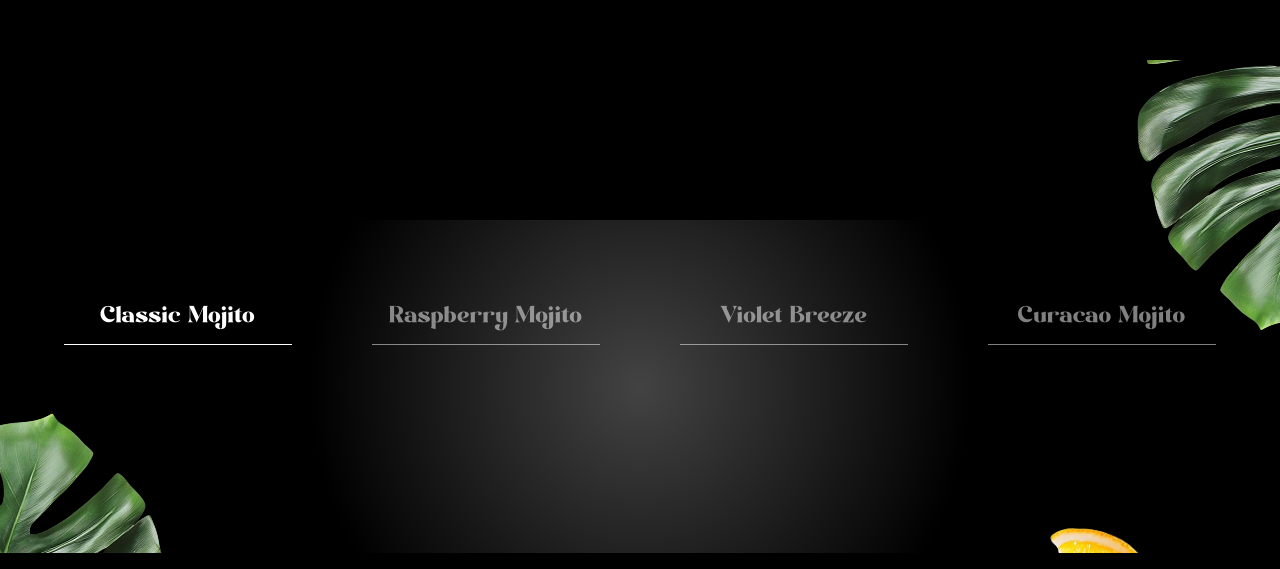
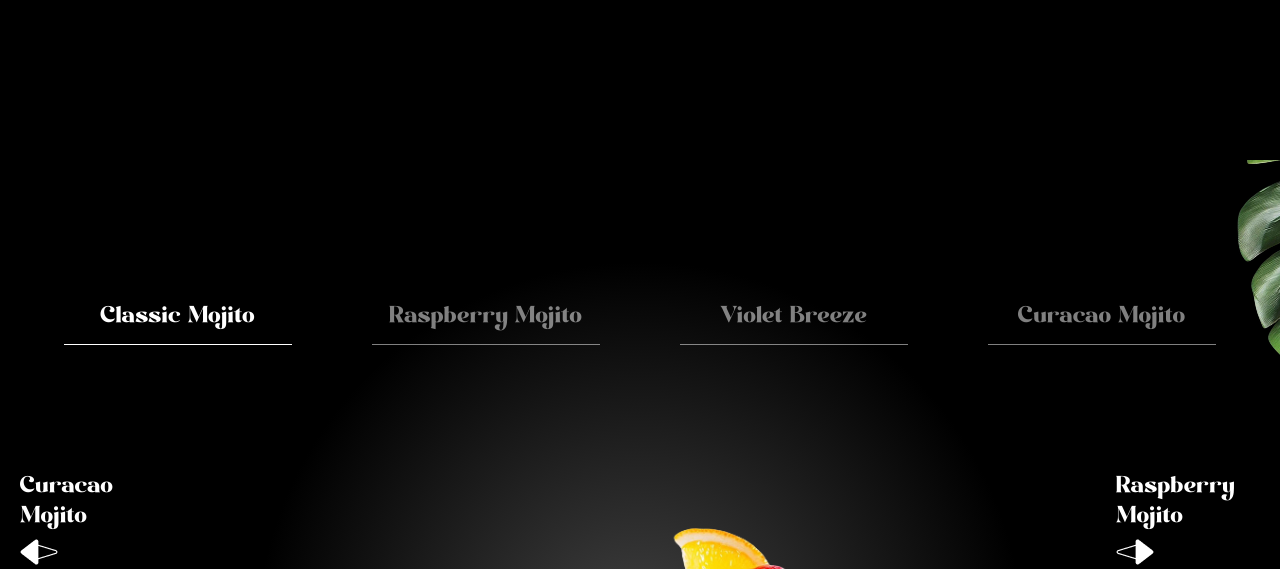
Before and after one commit to Imanifari/gsap_cocktail, a React (Vite) app: page / in a window 1280 px wide. Shown: the part 5336-5905 px from the top of the page. Before the commit the page ends 4505 px from the top, so only its background shows below. Built offline with nearby package versions, Linux system fonts and the light colour scheme; a web font is replaced by a local one.

Commit message:
feat: add Contact component with GSAP animations and integrate into App

```diff
--- a/src/App.jsx
+++ b/src/App.jsx
@@ -6,6 +6,7 @@
 import About from "./components/About";
 import Art from "./components/Art";
 import Menu from "./components/Menu";
+import Contact from "./components/Contact";
 
 gsap.registerPlugin(ScrollTrigger, SplitText);
 
@@ -18,6 +19,7 @@
       <About />
       <Art />
       <Menu />
+      <Contact />
     </main>
   );
 };
--- /dev/null
+++ b/src/components/Contact.jsx
@@ -0,0 +1,92 @@
+import React from "react";
+import { openingHours, socials } from "../constants";
+import { useGSAP } from "@gsap/react";
+import { SplitText } from "gsap/all";
+import gsap from "gsap";
+
+const Contact = () => {
+  useGSAP(() => {
+    const titleSplit = SplitText.create("#contact h2", { type: "words" });
+
+    const tl = gsap.timeline({
+      scrollTrigger: {
+        Trigger: "#contact",
+        start: "top center",
+      },
+      ease: "power1.inOut",
+    });
+
+    tl.from(titleSplit.words, {
+      opacity: 0,
+      yPercent: 100,
+      stagger: 0.02,
+    })
+      .from("#contact h3, #contact p", {
+        opacity: 0,
+        yPercent: 100,
+        stagger: 0.02,
+      })
+      .to("#f-right-leaf", {
+        y: "-50",
+        duration: 1,
+        ease: "power1.inOut",
+      })
+      .to("#f-left-leaf", {
+        y: "-50",
+        duration: 1,
+        ease: "power1.inOut",
+      });
+  }, []);
+  return (
+    <footer id="contact">
+      <img
+        src="/images/footer-right-leaf.png"
+        alt="right-leaf"
+        id="f-right-leaf"
+      />
+      <img
+        src="/images/footer-left-leaf.png"
+        alt="left-leaf"
+        id="f-left-leaf"
+      />
+      <div className="content">
+        <h2>Where To Find Us</h2>
+        <div>
+          <h3>Visit Our Bar</h3>
+          <p>456, Raq Blvd. #404, Los Angeles, CA 90210</p>
+        </div>
+        <div>
+          <h3>Contact Us</h3>
+          <p>(555) 987-6543</p>
+          <p>hello@imaniahwebcocktail.com</p>
+        </div>
+        <div>
+          <h3>Open Every Day</h3>
+          {openingHours.map((time) => (
+            <p key={time.day}>
+              {time.day} : {time.time}
+            </p>
+          ))}
+        </div>
+        <div>
+          <h3>Socials</h3>
+          <div className="flex-center gap-5">
+            {socials.map((social) => (
+              <a
+                href={social.url}
+                key={social.name}
+                target="_blank"
+                rel="noopener noreferrer"
+                aria-label={social.name}
+              >
+                <img src={social.icon} alt={social.name} />
+              </a>
+            ))}
+          </div>
+        </div>
+      </div>
+    </footer>
+  );
+};
+
+export default Contact;
--- a/src/components/Menu.jsx
+++ b/src/components/Menu.jsx
@@ -1,9 +1,50 @@
 import React, { useRef, useState } from "react";
 import { allCocktails } from "../constants";
+import { useGSAP } from "@gsap/react";
+import gsap from "gsap";
 
 const Menu = () => {
   const [currentIndex, setCurrentIndex] = useState(0);
   const contentRef = useRef();
+
+  useGSAP(() => {
+    gsap.fromTo("#title", { opacity: 0 }, { opacity: 1, duration: 1 });
+    gsap.fromTo(
+      ".cocktail img",
+      { opacity: 0, xPercent: -100 },
+      { opacity: 1, xPercent: 1, duration: 1 }
+    );
+
+    gsap.fromTo(
+      ".details h2",
+      { opacity: 0, yPercent: 100 },
+      { opacity: 100, yPercent: 0, duration: 1, ease: "power1.inOut" }
+    );
+
+    gsap.fromTo(
+      ".details p",
+      { opacity: 0, yPercent: 100 },
+      { opacity: 100, yPercent: 0, duration: 1, ease: "power1.inOut" }
+    );
+
+    const mLeafTimeline = gsap.timeline({
+      scrollTrigger: {
+        Trigger: "#menu",
+        start: "top 30%",
+        end: "bottom 80%",
+        scrub: true,
+      },
+    });
+    mLeafTimeline
+      .from("#m-left-leaf", {
+        x: -100,
+        y: 100,
+      })
+      .from("#m-right-leaf", {
+        x: 100,
+        y: 100,
+      });
+  }, [currentIndex]);
 
   const totalCoctail = allCocktails.length;
 
@@ -80,6 +121,7 @@
               aria-hidden="true"
             />
           </button>
+        </div>
         <div className="cocktail">
           <img
             src={currentCocktail.image}
@@ -100,7 +142,6 @@
           </div>
         </div>
       </div>
-      </div>
     </section>
   );
 };
```
Lines whose indentation alone changed are shown as unchanged.
